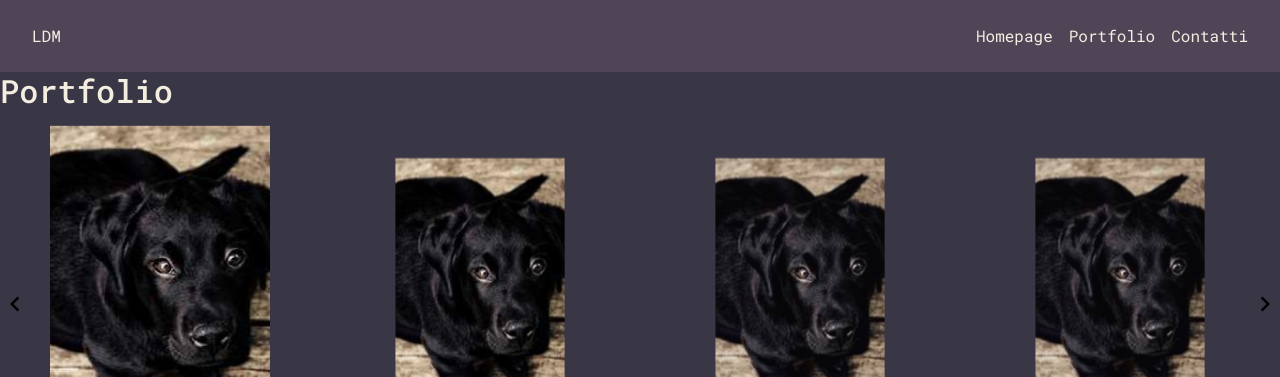
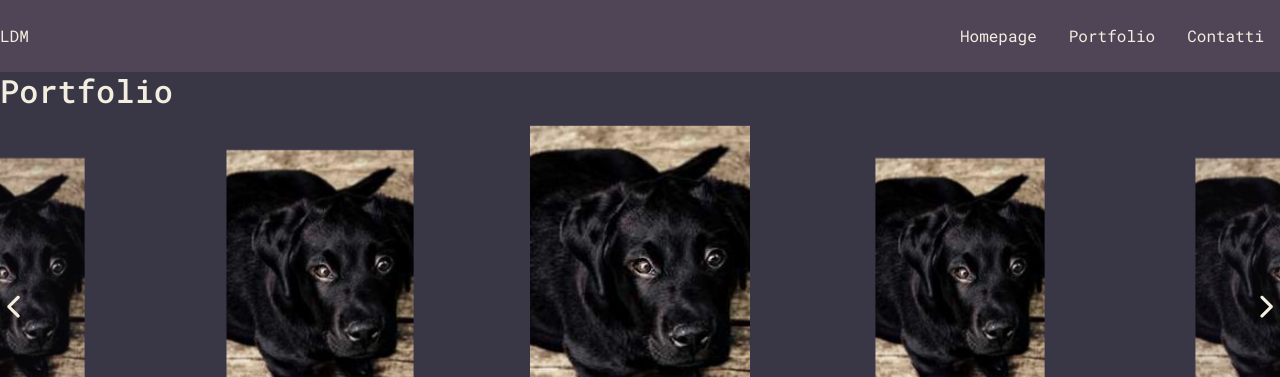
Before and after one commit to ldm0805/portfolio, a Vue app: page /PortfolioPage in a window 1280 px wide. Shown: the top 377 px of the page. Built offline with nearby package versions, Linux system fonts and the light colour scheme.

Commit message:
Navbar da fixare

```diff
--- a/index.html
+++ b/index.html
@@ -5,6 +5,10 @@
   <meta charset="UTF-8" />
   <link rel="icon" type="image/svg+xml" href="/vite.svg" />
   <script src="https://code.jquery.com/jquery-3.6.4.min.js"></script>
+  <script src="https://cdn.jsdelivr.net/npm/bootstrap@5.3.0-alpha2/dist/js/bootstrap.bundle.min.js"></script>
+  <script src="https://cdn.jsdelivr.net/npm/bootstrap@4.0.0/dist/js/bootstrap.min.js"
+    integrity="sha384-JZR6Spejh4U02d8jOt6vLEHfe/JQGiRRSQQxSfFWpi1MquVdAyjUar5+76PVCmYl"
+    crossorigin="anonymous"></script>
   <meta name="viewport" content="width=device-width, initial-scale=1.0" />
   <title>Personal Portfolio</title>
 </head>
--- a/src/components/Header.vue
+++ b/src/components/Header.vue
@@ -1,12 +1,13 @@
 <template lang="">
     <header class="header_cont">
-            <div class="col-12 flex-nav">
-                <div class="">
+        <nav class="navbar navbar-expand-lg">
             <router-link class="personal-link" to="/">LDM</router-link>
-                </div>
-                <div class="">
-                    <ul class="navbar-nav d-row">
-                        <li v-for="(item, index) in navItems" :key="index">
+            <button class="navbar-toggler" type="button" data-toggle="collapse" data-target="#navbarNavAltMarkup" aria-controls="navbarNavAltMarkup" aria-expanded="false" aria-label="Toggle navigation">
+                <span class="navbar-toggler-icon"></span>
+            </button>
+            <div class="collapse navbar-collapse justify-content-end" id="navbarNavAltMarkup">
+                <ul class="navbar-nav">
+                    <li class="nav-item  nav-link" v-for="(item, index) in navItems" :key="index">
                         <router-link
                         :to="{ name: item.routeName }"
                         class="nav-item nav-link"
@@ -16,8 +17,7 @@
                     </li>
                 </ul>
             </div>
-</div>
-
+        </nav>
     </header>
 </template>
 <script>
@@ -63,8 +63,11 @@ export default {
     }
     .personal-link{
         text-decoration: none;
-        color: $font_color;
+        color: $font_color !important;
 
+    }
+    .nav-item{
+        color: $font_color !important;
     }
 }
 
--- a/src/pages/HomePage.vue
+++ b/src/pages/HomePage.vue
@@ -16,7 +16,7 @@
 export default {
 
 }
-let words = ['<Ciao, mi chiamo Leonardo Di Maggio />'],
+let words = ['<Leonardo Di Maggio />'],
     part,
     i = 0,
     offset = 0,
--- a/src/pages/PortfolioPage.vue
+++ b/src/pages/PortfolioPage.vue
@@ -43,13 +43,13 @@ import { Carousel, Slide, Navigation, Pagination } from 'vue3-carousel'
     breakpoints: {
       // 700px and up
       700: {
-        itemsToShow: 3.5,
+        itemsToShow: 3,
         snapAlign: 'center',
       },
       // 1024 and up
       1024: {
         itemsToShow: 4,
-        snapAlign: 'start',
+        snapAlign: 'center',
       },
     },
     }
@@ -78,10 +78,22 @@ import { Carousel, Slide, Navigation, Pagination } from 'vue3-carousel'
     </slide>
 
     <template #addons>
-      <navigation />
+
+      <navigation>
+      <template #next>
+        <span> <i class="fa-solid fa-chevron-right"></i> </span>
+      </template>
+      <template #prev>
+        <span> <i class="fa-solid fa-chevron-left"></i> </span>
+      </template>
+    </navigation>
       <pagination />
     </template>
+
+
   </carousel>
+
+
 </template>
 <style lang="scss" scoped>
     @use "../styles/partials/variables" as *;
@@ -136,4 +148,14 @@ import { Carousel, Slide, Navigation, Pagination } from 'vue3-carousel'
   transform: rotateY(0) scale(1.1);
 }
 
+span{
+  .fa-chevron-right,.fa-chevron-left{
+    color: $font_color;
+    font-size: 25px;
+    &:hover{
+      font-size: 30px;
+    }
+  }
+}
+
 </style>
```
Lines whose indentation alone changed are shown as unchanged.
